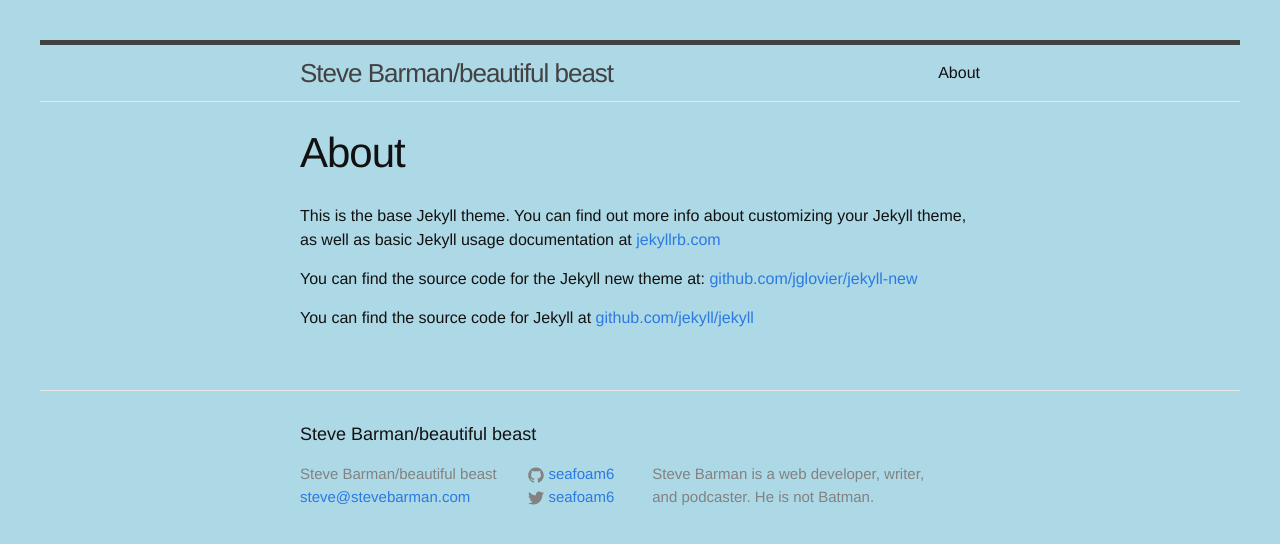
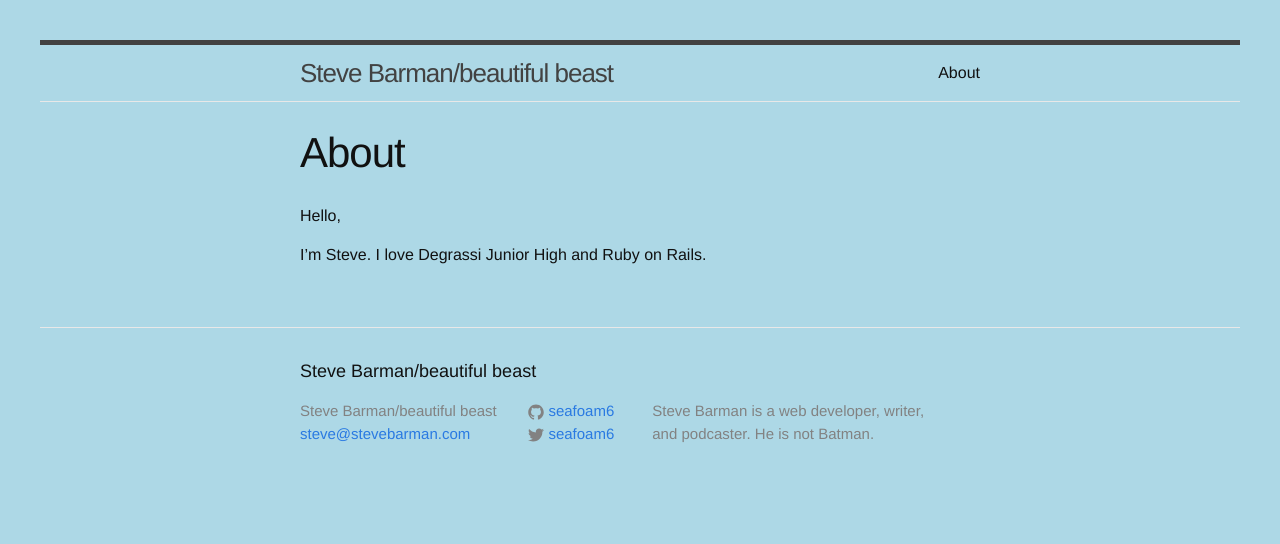
Before and after one commit to seafoam6/seafoam6.github.io, a Jekyll site: the page built from about.md, in a window 1280 px wide. Shown: the top 544 px of the page. Built offline with Jekyll 4.4.1, drawn with Linux system fonts in a browser that asks for light colours.

Commit message:
updates about

```diff
--- a/about.md
+++ b/about.md
@@ -4,8 +4,6 @@
 permalink: /about/
 ---
 
-This is the base Jekyll theme. You can find out more info about customizing your Jekyll theme, as well as basic Jekyll usage documentation at [jekyllrb.com](http://jekyllrb.com/)
+Hello,
 
-You can find the source code for the Jekyll new theme at: [github.com/jglovier/jekyll-new](https://github.com/jglovier/jekyll-new)
-
-You can find the source code for Jekyll at [github.com/jekyll/jekyll](https://github.com/jekyll/jekyll)
+I'm Steve. I love Degrassi Junior High and Ruby on Rails.
```
Also changed, not shown: images/IMAG0620.jpg (added), images/masked-face-1 copy.png (added), images/masked-face-1 copy@2x.png (added), images/tumblr_nll3puRqg61qa3u00o1_500.jpg (added), 2 other files.
